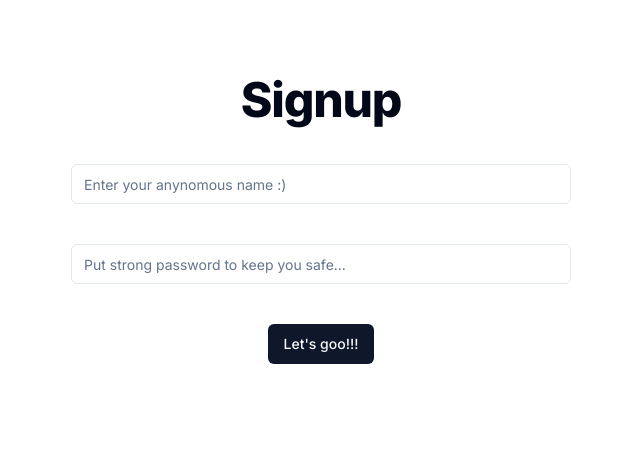
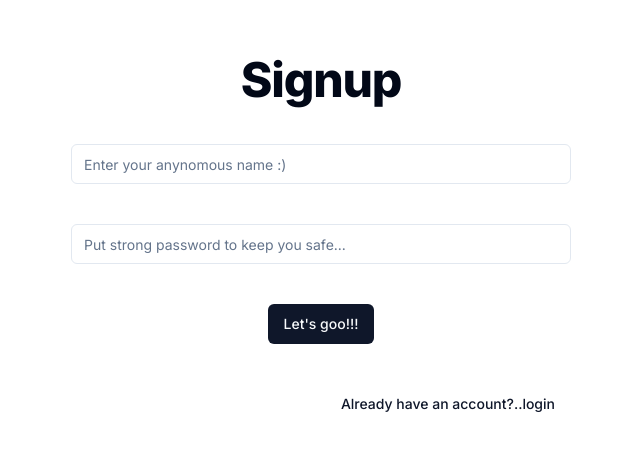
Before and after one commit to anshmourya/shadowbox, a Next.js app: page /signup in a window 1280 px wide. Shown: the part 160-610 px from the top of the page, without its empty margins (319-959 px from the left). Built offline with nearby package versions, Linux system fonts and the light colour scheme; no server answers.

Commit message:
fix: ununessary refetching

```diff
--- a/app/signin/page.jsx
+++ b/app/signin/page.jsx
@@ -86,6 +86,14 @@
           <div className="flex justify-center my-10">
             <Button>Let&apos;s goo!!!</Button>
           </div>
+          <Button
+            variant="link"
+            className="float-right"
+            type="button"
+            onClick={() => router.push('/signup')}
+          >
+            create your account..
+          </Button>
         </form>
       </div>
     </>
--- a/app/signup/page.jsx
+++ b/app/signup/page.jsx
@@ -68,6 +68,14 @@
           <div className="flex justify-center my-10">
             <Button>Let&apos;s goo!!!</Button>
           </div>
+          <Button
+            variant="link"
+            className="float-right"
+            type="button"
+            onClick={() => router.push('/signin')}
+          >
+            Already have an account?..login
+          </Button>
         </form>
       </div>
     </>
--- a/components/PrivatePage/index.jsx
+++ b/components/PrivatePage/index.jsx
@@ -15,8 +15,7 @@
     } = useQuery({
       queryKey: ['loggedInStatus'],
       queryFn: isLogged,
-      staleTime: Infinity,
-      cacheTime: 0,
+      cacheTime: Infinity,
     })
 
     if (isLoading) return <PageLoader />
--- a/context/Auth.jsx
+++ b/context/Auth.jsx
@@ -16,9 +16,8 @@
   } = useQuery({
     queryKey: ['user'],
     queryFn: getCurrentUser,
-    staleTime: Infinity,
-    cacheTime: 0,
-    enabled: false,
+    cacheTime: Infinity,
+    refetchOnWindowFocus: false,
   })
 
   return (
--- a/hooks/useAccount.jsx
+++ b/hooks/useAccount.jsx
@@ -2,8 +2,10 @@
 import { Client, Account, ID } from 'appwrite'
 import useUser from './useUser'
 import { toast } from 'sonner'
+import { useRouter } from 'next/navigation'
 
 export const useAccount = () => {
+  const router = useRouter()
   const { addUser } = useUser()
   const client = new Client()
   const account = new Account(client)
@@ -34,13 +36,14 @@
         userData.name,
       )
       //add user to database after creating the account
-      console.log(accountCreation)
       if (accountCreation) {
         await addUser(accountCreation.$id, { name: userData.name })
         toast.success('account created successfully')
+        router.push('/signin')
       }
       return accountCreation
     } catch (error) {
+      router.push('/signin')
       console.error(error)
       throw error
     }
```
